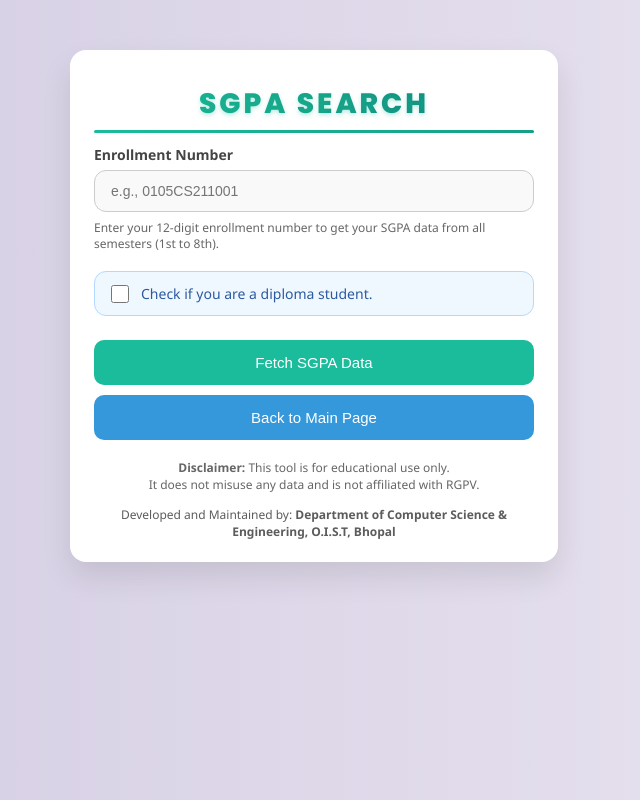
After one commit to ArshitRawat/yourrgpvresult, a Flask app: template templates/sgpa.html in a window 1280 px wide. The commit adds this page. Shown: the whole page, without its empty margins (326-966 px from the left). Run offline with Flask 3, Linux system fonts and the light colour scheme; the template is opened without the code that fills it, so the values that code supplies are empty.

Commit message:
Add files via upload

```diff
--- /dev/null
+++ b/templates/sgpa.html
@@ -0,0 +1,377 @@
+<!DOCTYPE html>
+<html lang="en">
+<head>
+  <meta charset="UTF-8">
+  <title>SGPA Search - RGPV Result</title>
+  <meta name="viewport" content="width=device-width, initial-scale=1">
+  <link href="https://fonts.googleapis.com/css2?family=Poppins:wght@400;600;700;800&family=Inter:wght@400;500;600&display=swap" rel="stylesheet">
+  <style>
+    body {
+      font-family: 'Segoe UI', sans-serif;
+      background: linear-gradient(to right, #d3cce3, #e9e4f0);
+      margin: 0;
+      padding: 0;
+      display: flex;
+      justify-content: center;
+      align-items: flex-start;
+      min-height: 100vh;
+    }
+
+    .container {
+      background: #fff;
+      margin-top: 50px;
+      margin-bottom: 40px;
+      padding: 10px 24px 10px;
+      border-radius: 16px;
+      box-shadow: 0 15px 30px rgba(0,0,0,0.1);
+      max-width: 440px;
+      width: 100%;
+    }
+
+    h2 {
+      text-align: center;
+      margin-bottom: 20px;
+      background: linear-gradient(135deg, #1abc9c 0%, #16a085 50%, #0d7377 100%);
+      -webkit-background-clip: text;
+      -webkit-text-fill-color: transparent;
+      background-clip: text;
+      font-family: 'Poppins', sans-serif;
+      font-size: 28px;
+      font-weight: 800;
+      text-transform: uppercase;
+      letter-spacing: 3px;
+      text-shadow: 0 2px 4px rgba(26, 188, 156, 0.3);
+      position: relative;
+    }
+
+    h2::before {
+      content: '';
+      position: absolute;
+      bottom: -8px;
+      left: 50%;
+      transform: translateX(-50%);
+      width: calc(100%);
+      height: 3px;
+      background: linear-gradient(135deg, #1abc9c, #16a085);
+      border-radius: 2px;
+    }
+
+    label {
+      display: block;
+      margin-bottom: 6px;
+      font-size: 14px;
+      font-weight: 600;
+      color: #444;
+    }
+
+    input, select {
+      width: 100%;
+      padding: 12px 16px;
+      font-size: 14px;
+      border: 1px solid #ccc;
+      border-radius: 12px;
+      background: #f9f9f9;
+      box-sizing: border-box;
+      transition: border 0.2s ease, box-shadow 0.2s ease;
+    }
+
+    input:focus, select:focus {
+      outline: none;
+      border-color: #1abc9c;
+      box-shadow: 0 0 0 3px rgba(26, 188, 156, 0.2);
+      background-color: #fff;
+    }
+
+    .input-group {
+      margin-top: 8px;
+    }
+
+    button {
+      width: 100%;
+      margin-top: 24px;
+      padding: 14px;
+      font-size: 15px;
+      background: #1abc9c;
+      color: white;
+      border: none;
+      border-radius: 10px;
+      cursor: pointer;
+      transition: background 0.3s ease;
+    }
+
+    button:hover {
+      background: #16a085;
+    }
+
+    button:disabled {
+      background: #b2dfdb;
+      cursor: not-allowed;
+    }
+
+    #progressContainer {
+      margin-top: 30px;
+      display: none;
+      text-align: center;
+    }
+
+    #progressBar {
+      width: 100%;
+      height: 18px;
+      border-radius: 10px;
+    }
+
+    #progressBar::-webkit-progress-bar {
+      background-color: #eee;
+      border-radius: 10px;
+    }
+
+    #progressBar::-webkit-progress-value {
+      background-color: #1abc9c;
+      border-radius: 10px;
+    }
+
+    #progressText {
+      margin-top: 10px;
+      font-weight: bold;
+      font-size: 14px;
+      color: #333;
+      display: block;
+    }
+
+    #enrollText {
+      margin-top: 6px;
+      font-size: 13px;
+      color: #555;
+    }
+
+    .disclaimer-text {
+      font-size: 12px;
+      color: #666;
+      text-align: center;
+      margin-top: 20px;
+      line-height: 1.4;
+    }
+
+    .download-buttons {
+      display: flex;
+      justify-content: space-between;
+      gap: 12px;
+      margin-top: 20px;
+      flex-wrap: wrap;
+    }
+
+    .download-buttons button {
+      flex: 1;
+      margin-top: 0;
+    }
+
+    #downloadPdf {
+      background-color: #ff6b6b;
+    }
+
+    #downloadPdf:hover {
+      background-color: #e55b5b;
+    }
+
+    #downloadPdf:disabled {
+      background-color: #f3bebe;
+    }
+
+    .corner-text {
+      text-align: center;
+      font-size: 12px;
+      color: #5c5c5c;
+      margin-bottom: 12px;
+    }
+
+    .corner-text:hover {
+      color: #2c2c2c;
+    }
+
+    .info-text {
+      font-size: 12px;
+      color: #666;
+      margin-top: 8px;
+      line-height: 1.3;
+    }
+
+    .back-button {
+      background: #3498db;
+      margin-top: 10px;
+    }
+
+    .back-button:hover {
+      background: #2980b9;
+    }
+
+    /* Checkbox styling */
+    .checkbox-group {
+      display: flex;
+      align-items: center;
+      gap: 12px;
+      margin-top: 20px;
+      padding: 12px 16px;
+      background: #f0f8ff;
+      border: 1px solid #b3d9ff;
+      border-radius: 12px;
+      cursor: pointer;
+      transition: all 0.2s ease;
+    }
+
+    .checkbox-group:hover {
+      background: #e6f3ff;
+      border-color: #80c0ff;
+    }
+
+    .checkbox-group input[type="checkbox"] {
+      width: 18px;
+      height: 18px;
+      margin: 0;
+      cursor: pointer;
+      accent-color: #1abc9c;
+      pointer-events: none; /* Prevent double-clicking the checkbox */
+    }
+
+    .checkbox-group label {
+      margin: 0;
+      cursor: pointer;
+      font-size: 14px;
+      font-weight: 500;
+      color: #2c5aa0;
+      pointer-events: none; /* Make label clicks go through to container */
+    }
+
+    .hidden {
+      display: none !important;
+    }
+  </style>
+</head>
+<body>
+  <div class="container">
+    <h2>SGPA SEARCH</h2>
+    <form id="sgpaForm">
+      <div class="input-group">
+        <label for="enrollment_number">Enrollment Number</label>
+        <input type="text" name="enrollment_number" id="enrollment_number" placeholder="e.g., 0105CS211001" required maxlength="12">
+      </div>
+      <div class="info-text">
+        Enter your 12-digit enrollment number to get your SGPA data from all semesters (1st to 8th).
+      </div>
+
+      <!-- Diploma Students Checkbox -->
+      <div class="checkbox-group" onclick="toggleDiplomaCheckbox()">
+        <input type="checkbox" name="diploma" id="diplomaCheckbox">
+        <label for="diplomaCheckbox">Check if you are a diploma student.</label>
+      </div>
+
+      <button type="submit" id="fetchBtn">Fetch SGPA Data</button>
+    </form>
+
+    <button class="back-button" onclick="window.location.href='/'">Back to Main Page</button>
+
+    <div id="progressContainer">
+      <progress id="progressBar" value="0" max="100"></progress>
+      <span id="progressText">0%</span>
+      <div id="enrollText">Processing...</div>
+      <div class="download-buttons">
+        <button id="downloadXlsx" disabled style="display: none;">Download XLSX</button>
+        <button id="downloadPdf" disabled style="display: none;">Download PDF</button>
+      </div>
+    </div>
+
+    <p class="disclaimer-text">
+      <strong>Disclaimer:</strong> This tool is for educational use only.<br>
+      It does not misuse any data and is not affiliated with RGPV.
+    </p>
+
+    <p class="corner-text">Developed and Maintained by: <strong>Department of Computer Science & Engineering, O.I.S.T, Bhopal</strong></p>
+  </div>
+
+  <script>
+    const form = document.getElementById("sgpaForm");
+    const fetchBtn = document.getElementById("fetchBtn");
+    const progressContainer = document.getElementById("progressContainer");
+    const progressBar = document.getElementById("progressBar");
+    const progressText = document.getElementById("progressText");
+    const enrollText = document.getElementById("enrollText");
+    const btnXlsx = document.getElementById("downloadXlsx");
+    const btnPdf = document.getElementById("downloadPdf");
+
+    form.onsubmit = async function (e) {
+      e.preventDefault();
+      fetchBtn.disabled = true;
+      fetchBtn.textContent = "Searching...";
+
+      progressContainer.style.display = "block";
+      btnXlsx.style.display = "none";
+      btnPdf.style.display = "none";
+
+      const formData = new FormData(form);
+
+      try {
+        const res = await fetch("/submit-sgpa", { method: "POST", body: formData });
+        const result = await res.json();
+
+        if (result.error) {
+          alert(result.error);
+          fetchBtn.textContent = "Fetch SGPA Data";
+          fetchBtn.disabled = false;
+          progressContainer.style.display = "none";
+          return;
+        }
+
+        const { job_id } = result;
+
+        // For SGPA search, we get immediate response
+        if (result.immediate_download) {
+          progressBar.value = 100;
+          progressText.textContent = "100%";
+          enrollText.textContent = "SGPA data found! Preparing download...";
+
+          setTimeout(() => {
+            btnXlsx.dataset.jobId = job_id;
+            btnXlsx.style.display = "inline-block";
+            btnXlsx.disabled = false;
+            btnXlsx.onclick = () => window.location.href = `/download/${job_id}`;
+
+            btnPdf.dataset.jobId = job_id;
+            btnPdf.style.display = "inline-block";
+            btnPdf.disabled = false;
+            btnPdf.onclick = () => window.location.href = `/download/${job_id}?type=pdf`;
+
+            enrollText.textContent = "Download ready.";
+            fetchBtn.textContent = "Fetch SGPA Data";
+            fetchBtn.disabled = false;
+          }, 1000);
+          return;
+        }
+
+      } catch (err) {
+        console.error("Error:", err);
+        fetchBtn.textContent = "Try Again";
+        fetchBtn.disabled = false;
+        progressContainer.style.display = "none";
+      }
+    };
+
+    // Format enrollment number as user types
+    document.getElementById('enrollment_number').addEventListener('input', function(e) {
+      // Remove spaces and convert to uppercase
+      let value = e.target.value.replace(/\s/g, '').toUpperCase();
+
+      // Limit to 12 characters
+      if (value.length > 12) {
+        value = value.substring(0, 12);
+      }
+
+      e.target.value = value;
+    });
+
+    // Toggle diploma student checkbox
+    function toggleDiplomaCheckbox() {
+      const diplomaCheckbox = document.getElementById("diplomaCheckbox");
+      diplomaCheckbox.checked = !diplomaCheckbox.checked;
+    }
+  </script>
+</body>
+</html>
```
Also changed, not shown: templates/1st.html (+18 -1 lines).
